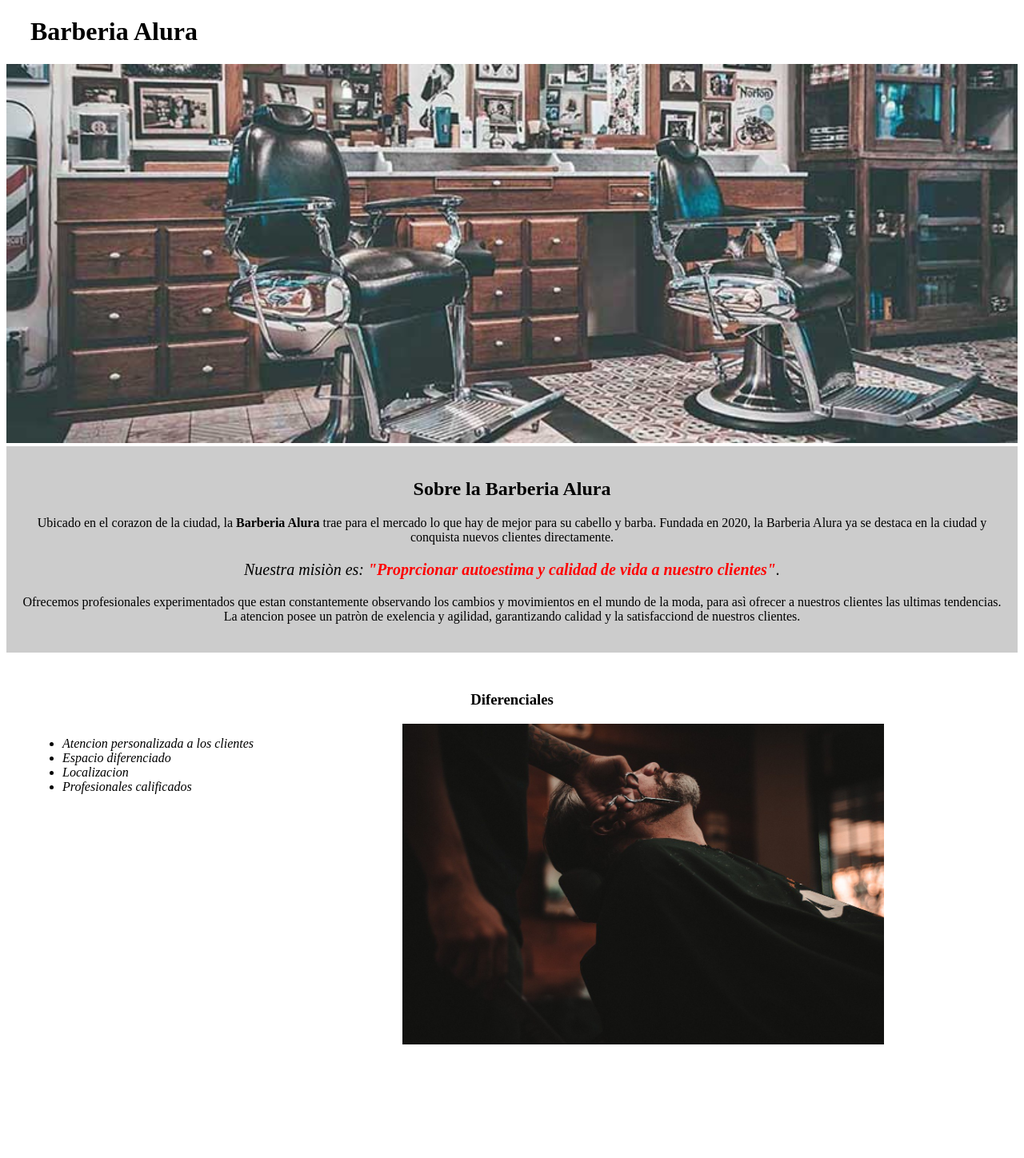
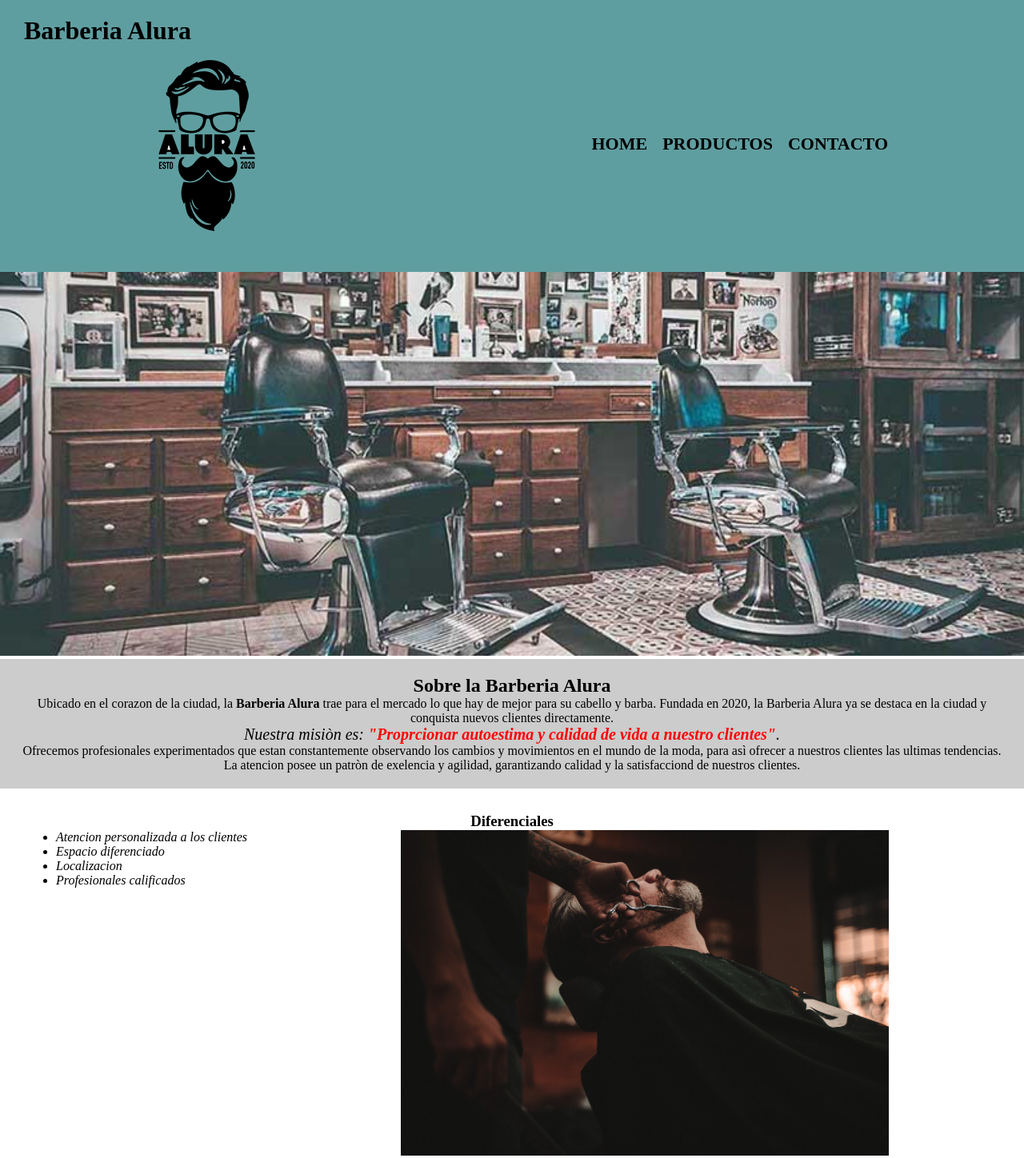
Before and after one commit to fabirian/Primera-pagina-web, a plain HTML site: page index.html in a window 1280 px wide. Shown: the top 1448 px of the page at 80% size. Before the commit the page ends 1348 px from the top, so only its background shows below. Drawn offline with Linux system fonts and the light colour scheme.

Commit message:
Union index y productos

```diff
--- a/index.html
+++ b/index.html
@@ -3,14 +3,23 @@
   <head>
     <meta charset="UTF-8" />
     <meta http-equiv="X-UA-Compatible" content="IE=edge" />
-    <meta name="viewport" content="width=h, initial-scale=1.0" />
+    <link rel="stylesheet" href="productos.css" />
     <link rel="stylesheet" href="style.css" />
     <title>Barberia Alura</title>
   </head>
   <body>
-
     <header>
-        <h1 class="titulo-principal">Barberia Alura</h1>
+      <h1 class="titulo-principal">Barberia Alura</h1>
+      <div class="container-header">
+        <h1><img src="imagenes/logo.png" /></h1>
+        <nav>
+          <ul>
+            <li><a href="index.html">Home</a></li>
+            <li><a href="productos.html">Productos</a></li>
+            <li><a href="contacto.html">Contacto</a></li>
+          </ul>
+        </nav>
+      </div>
     </header>
 
     <img id="banner" src="banner/banner.jpg" />
@@ -28,7 +37,9 @@
           >Nuestra misiòn es:
           <strong
             >"Proprcionar autoestima y calidad de vida a nuestro
-            clientes"</strong>.</em>
+            clientes"</strong
+          >.</em
+        >
       </p>
 
       <p>
@@ -43,14 +54,19 @@
     <div class="diferenciales">
       <h3 class="titulo-center">Diferenciales</h3>
 
-      <ul>
+      <ul class="list-items">
         <li class="items">Atencion personalizada a los clientes</li>
         <li class="items">Espacio diferenciado</li>
         <li class="items">Localizacion</li>
         <li class="items">Profesionales calificados</li>
       </ul>
 
-      <img src="diferenciales/diferenciales.jpg" class="img-diferenciales">
+      <img src="diferenciales/diferenciales.jpg" class="img-diferenciales" />
     </div>
+
+    <footer>
+      <img src="imagenes/logo-blanco.png">
+      <p class="derechos">&copy Copyright Barberia Alura - 2022</p>
+    </footer>
   </body>
 </html>
--- a/style.css
+++ b/style.css
@@ -1,3 +1,10 @@
+*{
+  margin: 0;
+}
+header{
+  height: 300px;
+  background: cadetblue;
+}
 .titulo-principal{
     padding-left: 30px;
 }
@@ -31,7 +38,7 @@ em strong {
     padding: 30px;
 }
 
-ul{
+.list-items{
     display: inline-block;
     vertical-align: top;
     width: 20%;
```
Also changed, not shown: productos.html (+1 -1 lines).
